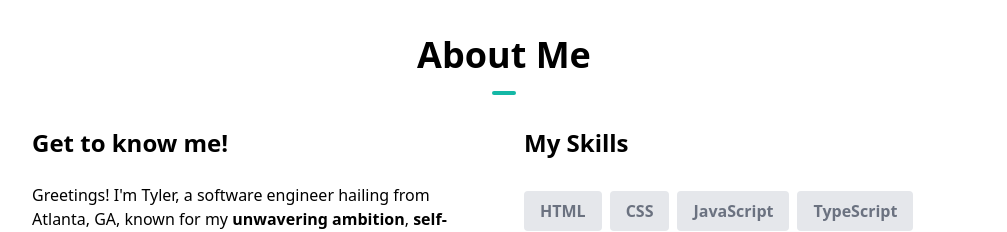
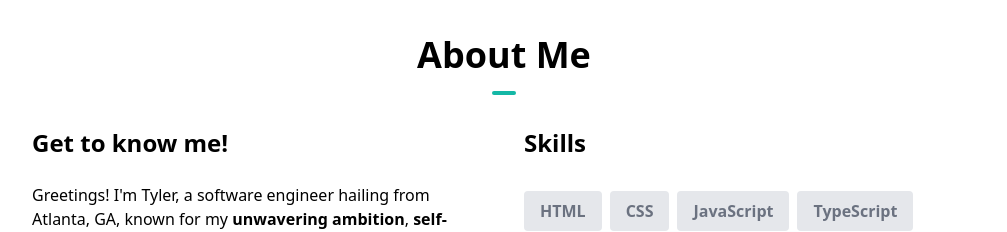
Before and after one commit to TylerGeorgeAlexander/my-next-portfolio, a Next.js app: page / in a window 1280 px wide. Shown: the part 920-1152 px from the top of the page, without its empty margins (136-1143 px from the left). Built offline with nearby package versions, Linux system fonts and the light colour scheme.

Commit message:
chore: refined verbage

```diff
--- a/app/components/AboutSection.tsx
+++ b/app/components/AboutSection.tsx
@@ -63,7 +63,7 @@ const AboutSection = () => {
             </p>
           </div>
           <div className="text-center md:w-1/2 md:text-left">
-            <h1 className="text-2xl font-bold mb-6">My Skills</h1>
+            <h1 className="text-2xl font-bold mb-6">Skills</h1>
             <div className="flex flex-wrap flex-row justify-center z-10 md:justify-start">
               {skills.map((item, idx) => {
                 return (
```
